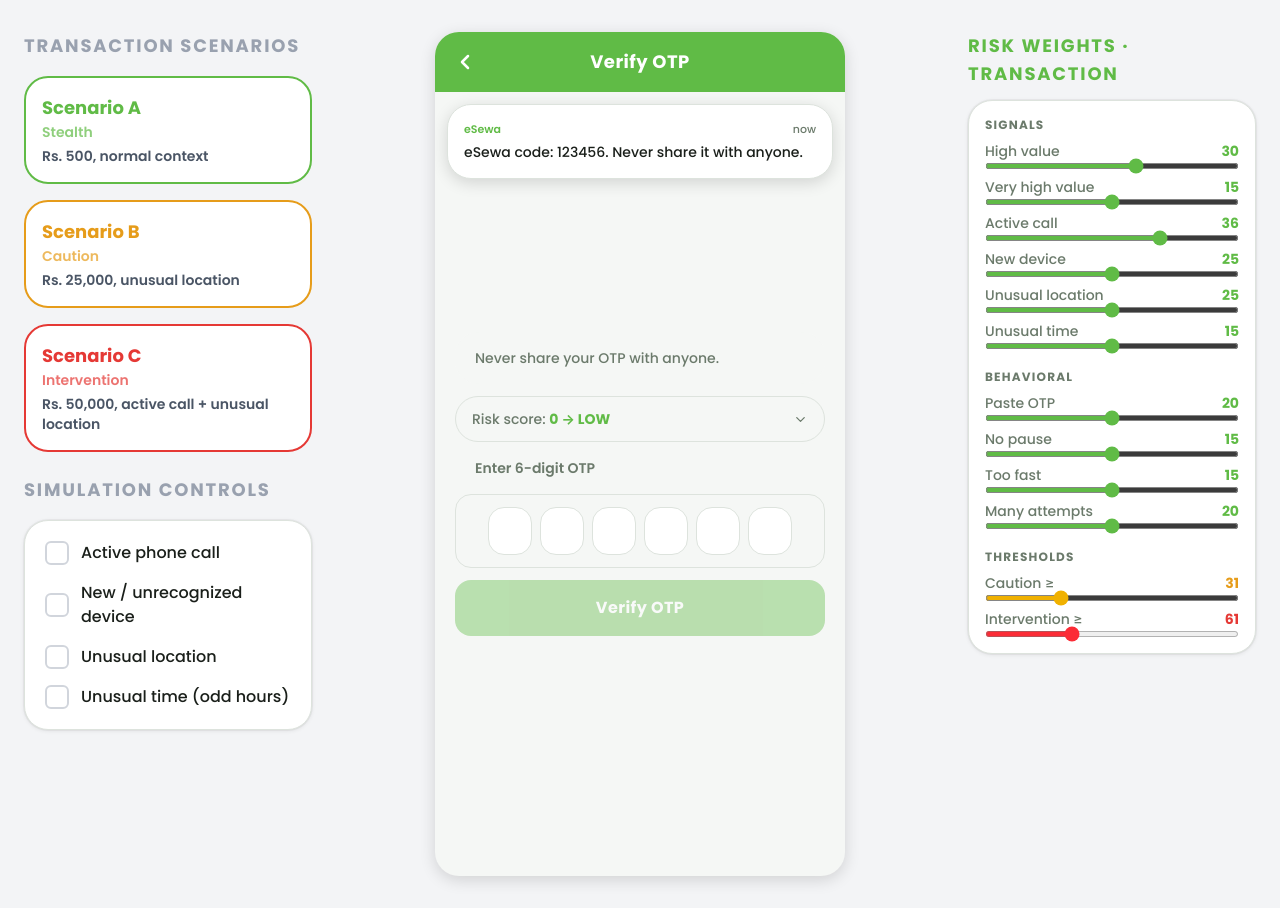
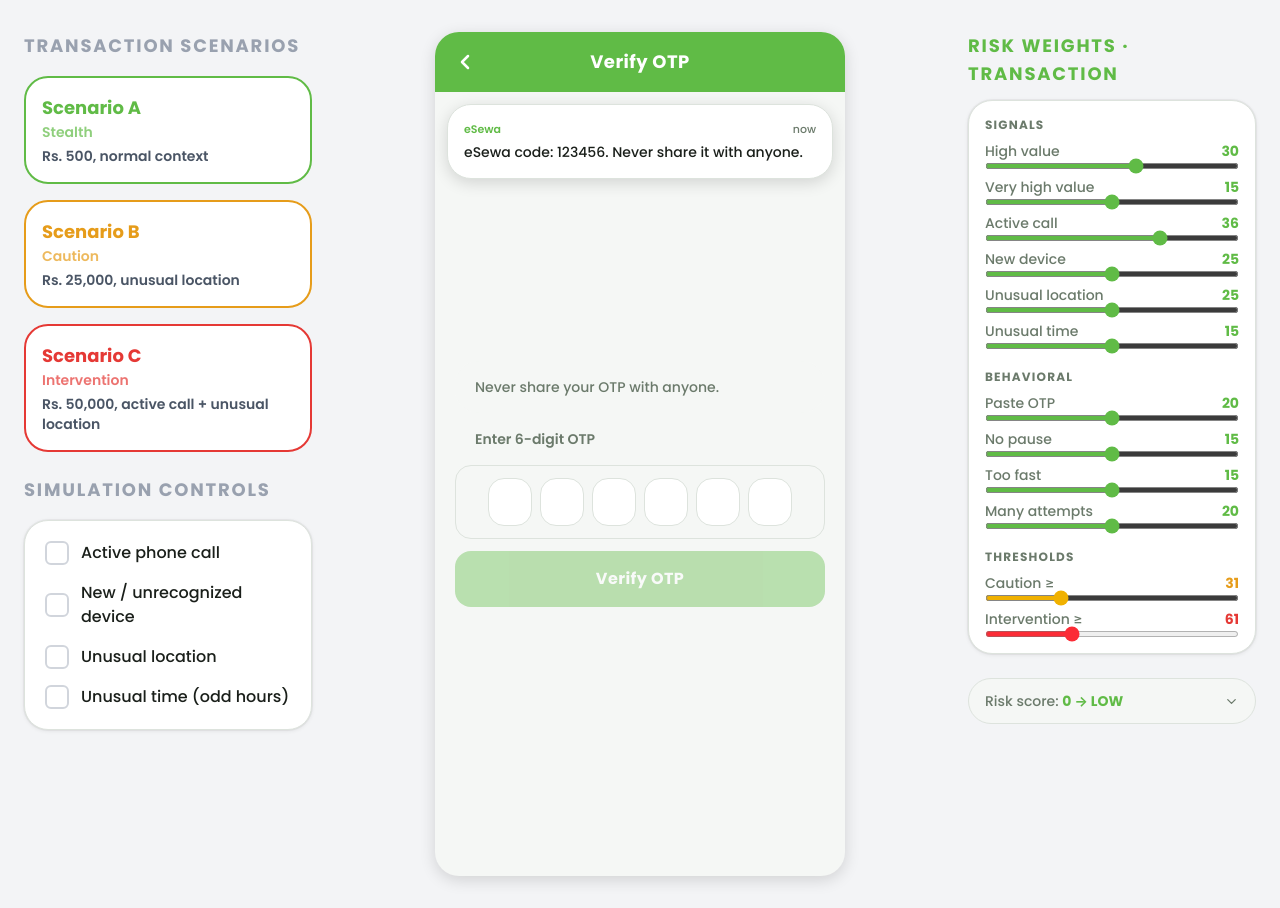
Before and after one commit to sagarEmn/dynamic-otp, a React (Vite) app: page /otp in a window 1280 px wide. Built offline with nearby package versions, Linux system fonts and the light colour scheme.

Commit message:
feat: minor changes

```diff
--- a/src/components/AdminPanel.jsx
+++ b/src/components/AdminPanel.jsx
@@ -65,7 +65,7 @@ export default function AdminPanel({ isLogin = false }) {
     : [...AMOUNT_WEIGHTS, ...ENV_WEIGHTS];
 
   return (
-    <div className="flex flex-col gap-3 w-72 shrink-0">
+    <div className="flex flex-col gap-3">
       <p className="text-lg font-bold text-esewa-green uppercase tracking-widest">
         Risk weights · {isLogin ? "Login" : "Transaction"}
       </p>
--- a/src/components/PhoneFrame.jsx
+++ b/src/components/PhoneFrame.jsx
@@ -3,14 +3,18 @@ import { LOGIN_SCENARIOS, TRANSACTION_SCENARIOS } from "../lib/scenarios.js";
 import { useRisk } from "../context/useRisk.js";
 import AdminPanel from "./AdminPanel.jsx";
 import SimulationPanel from "./SimulationPanel.jsx";
+import RiskBreakdown from "./ui/RiskBreakdown.jsx";
 
 export default function PhoneFrame() {
   const navigate = useNavigate();
   const location = useLocation();
-  const { setSimulationState } = useRisk();
+  const { setSimulationState, result, loginResult } = useRisk();
 
   // Login is the entry route ("/"); the transaction form lives at "/send".
   const isLogin = location.pathname === "/";
+
+  // The live score to break down: login phase on "/", transaction elsewhere.
+  const breakdown = isLogin ? loginResult : result;
 
   // Transaction scenario → fill the Send Money form (nonce forces the form's
   // effect to re-run even when re-applying the same scenario).
@@ -58,8 +62,15 @@ export default function PhoneFrame() {
         <Outlet />
       </div>
 
-      {/* Admin panel — right */}
-      <AdminPanel isLogin={isLogin} />
+      {/* Right column — risk weights + live risk breakdown */}
+      <div className="flex flex-col gap-6 w-72 shrink-0">
+        <AdminPanel isLogin={isLogin} />
+        <RiskBreakdown
+          score={breakdown.score}
+          firedSignals={breakdown.firedSignals}
+          tier={breakdown.tier}
+        />
+      </div>
 
     </div>
   );
--- a/src/screens/LoginScreen.jsx
+++ b/src/screens/LoginScreen.jsx
@@ -10,7 +10,6 @@ import Banner from "../components/ui/Banner.jsx";
 import Button from "../components/ui/Button.jsx";
 import Input, { Field } from "../components/ui/Input.jsx";
 import SmsPopup from "../components/ui/SmsPopup.jsx";
-import RiskBreakdown from "../components/ui/RiskBreakdown.jsx";
 import OtpInput from "../components/ui/OtpInput.jsx";
 import { buildBannerMessage } from "../lib/bannerMessage.js";
 import { buildLoginSmsMessage } from "../lib/smsMessage.js";
@@ -168,12 +167,6 @@ export default function LoginScreen() {
         <div className="flex-1 flex flex-col justify-center gap-4">
           <Banner tone={tier}>{bannerMessage}</Banner>
 
-          <RiskBreakdown
-            score={loginResult.score}
-            firedSignals={loginResult.firedSignals}
-            tier={tier}
-          />
-
           <div className="flex flex-col gap-2">
             <label className="text-sm font-semibold text-esewa-textMuted px-1">
               Enter the login code sent to your phone
--- a/src/screens/OtpScreen.jsx
+++ b/src/screens/OtpScreen.jsx
@@ -6,7 +6,6 @@ import ScreenHeader from "../components/ui/ScreenHeader.jsx";
 import Banner from "../components/ui/Banner.jsx";
 import Button from "../components/ui/Button.jsx";
 import SmsPopup from "../components/ui/SmsPopup.jsx";
-import RiskBreakdown from "../components/ui/RiskBreakdown.jsx";
 import OtpInput from "../components/ui/OtpInput.jsx";
 import { buildSmsMessage } from "../lib/smsMessage.js";
 import { buildBannerMessage } from "../lib/bannerMessage.js";
@@ -97,12 +96,6 @@ export default function OtpScreen() {
           <Banner tone={result.tier}>
             {bannerMessage}
           </Banner>
-
-          <RiskBreakdown
-            score={result.score}
-            firedSignals={result.firedSignals}
-            tier={result.tier}
-          />
 
           <div className="flex flex-col gap-3">
             <label className="text-sm font-semibold text-esewa-textMuted px-5 py-1">
```
